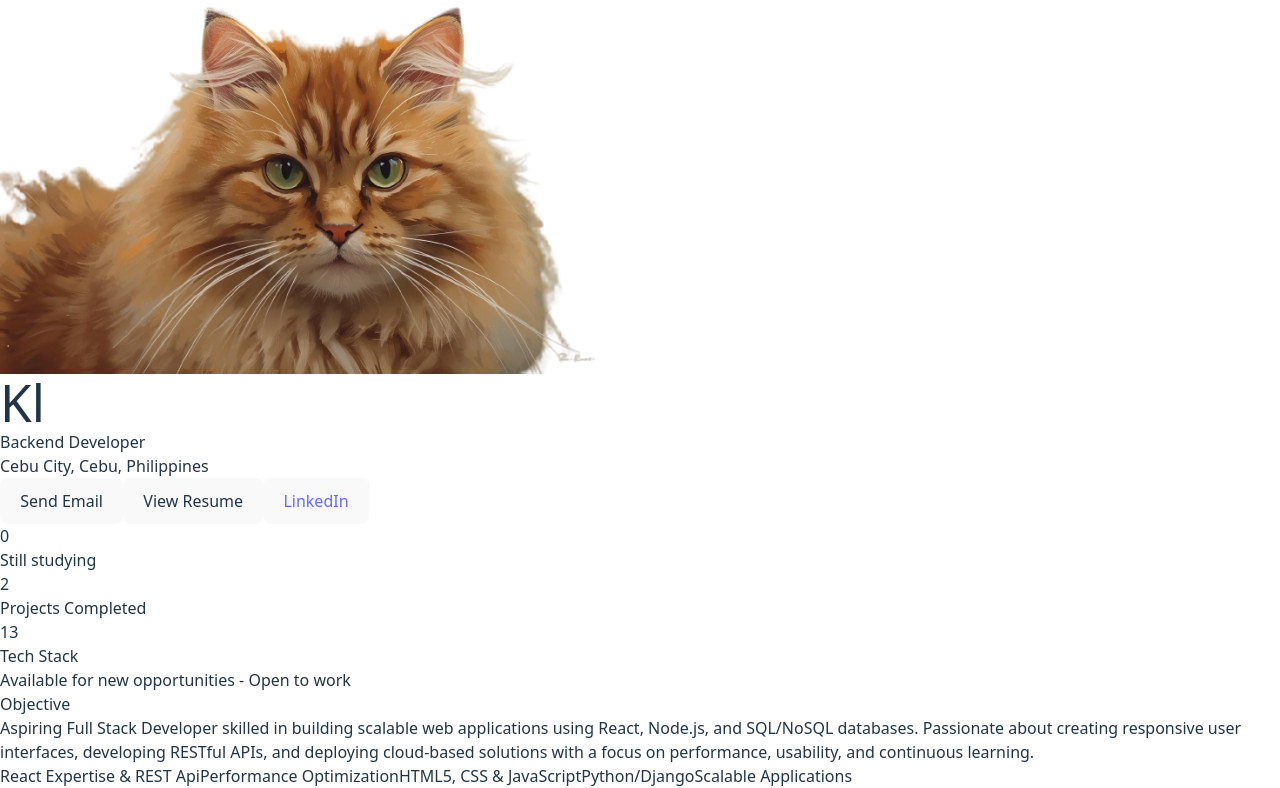
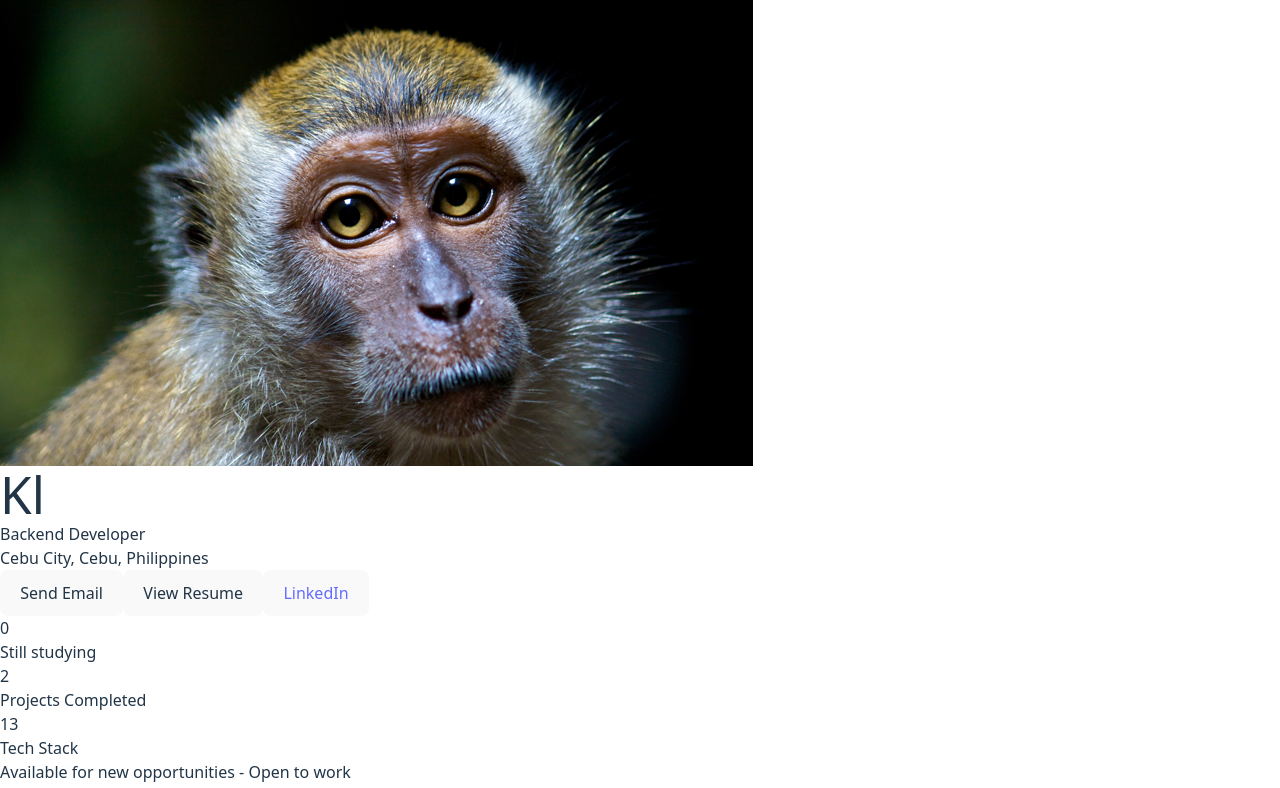
Before and after one commit to klint-droid/Portfolio, a React (Vite) app: page / in a window 1280 px wide. Shown: the top 788 px of the page. Built offline with nearby package versions, Linux system fonts and the light colour scheme.

Commit message:
change profile picture

```diff
--- a/index.html
+++ b/index.html
@@ -2,7 +2,7 @@
 <html lang="en">
   <head>
     <meta charset="UTF-8" />
-    <link rel="icon" type="image/svg+xml" href="src\assets\profile.png" />
+    <link rel="icon" type="image/svg+xml" href="public/R.png" />
     <meta name="viewport" content="width=device-width, initial-scale=1.0" />
     <title>Klint Ruales</title>
   </head>
--- a/src/components/Header.jsx
+++ b/src/components/Header.jsx
@@ -32,7 +32,7 @@ const Header = () => {
     <header className="bg-gradient-to-r from-gray-900 to-gray-800 p-6 rounded-xl shadow-lg flex flex-col md:flex-row items-center justify-between">
         <div className="flex items-center gap-4">
             <img
-            src="src\assets\profile.png"
+            src="R.png"
             alt="profile"
             className="w-20 h-20 rounded-full border-2 border-blue-400"
             />
```
Also changed, not shown: public/R.png (added).
